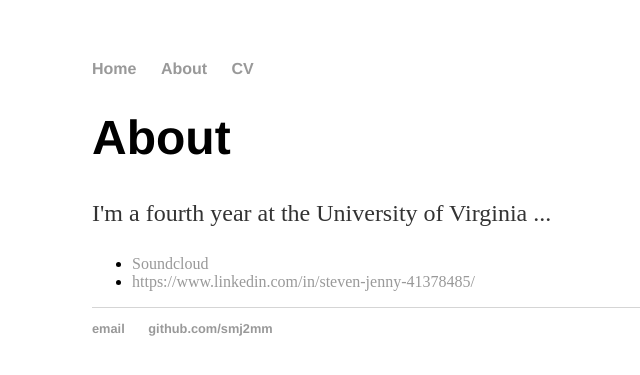
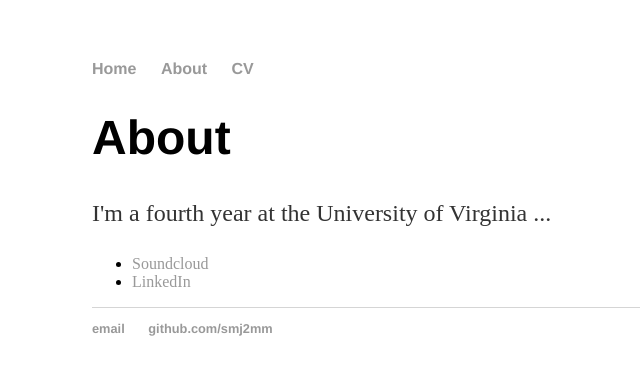
Before and after one commit to smj2mm/smj2mm.github.io, a Jekyll site: the page built from about/index.html, in a window 1280 px wide. Shown: the top 375 px of the page, without its empty margins (100-740 px from the left). Built offline with Jekyll 4.4.1, drawn with Linux system fonts in a browser that asks for light colours; part of the change alters nothing that is shown.

Commit message:
Update index.html

```diff
--- a/about/index.html
+++ b/about/index.html
@@ -9,6 +9,6 @@ title: About Steven Jenny
 
 	<ul class="contacts">
 		<li><a href="https://soundcloud.com/steven-jenny">Soundcloud</a></li>
-		<li><a href="LinkedIn">https://www.linkedin.com/in/steven-jenny-41378485/</a></li>
+		<li><a href="https://www.linkedin.com/in/steven-jenny-41378485/">LinkedIn</a></li>
 	</ul>
 </div>
```
